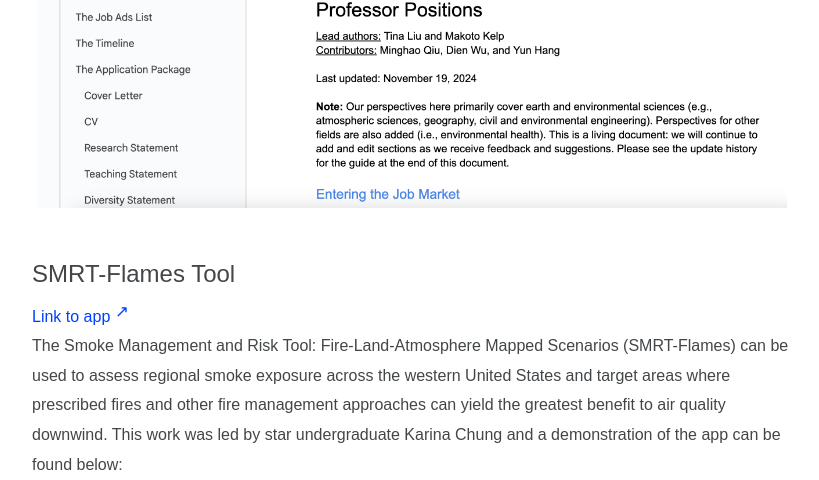
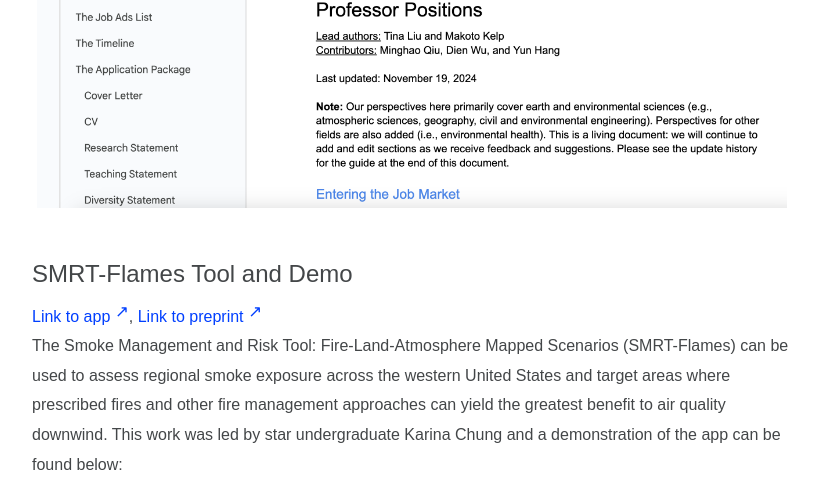
Before and after one commit to mkelp/mkelp.github.io, a Jekyll site: the page built from guides.md, in a window 1280 px wide and 900 px high, scrolled down 503 px, cut to the strip 0-480 px from the top of the window. Shown: the whole strip, without its empty margins (228-1047 px from the left). Built offline with Jekyll 4.4.1, drawn with Linux system fonts in a browser that asks for light colours; some web fonts are replaced.

Commit message:
march15e

```diff
--- a/guides.md
+++ b/guides.md
@@ -17,8 +17,8 @@ comments: false
 
 <br />
 
-<font size="+2">SMRT-Flames Tool</font>
-[Link to app](https://smoke-policy-tool.projects.earthengine.app/view/smrt-flames){:target="_blank"} <br />
+<font size="+2">SMRT-Flames Tool and Demo</font>
+[Link to app](https://smoke-policy-tool.projects.earthengine.app/view/smrt-flames){:target="_blank"}, [Link to preprint](https://eartharxiv.org/repository/view/8537/){:target="_blank"} <br />
 The Smoke Management and Risk Tool: Fire-Land-Atmosphere Mapped Scenarios (SMRT-Flames) can be used to assess regional smoke exposure across the western United States and target areas where prescribed fires and other fire management approaches can yield the greatest benefit to air quality downwind. This work was led by star undergraduate Karina Chung and a demonstration of the app can be found below:
 
 <div class="videoWrapper">
```
Also changed, not shown: publications.md (+1 -2 lines).
